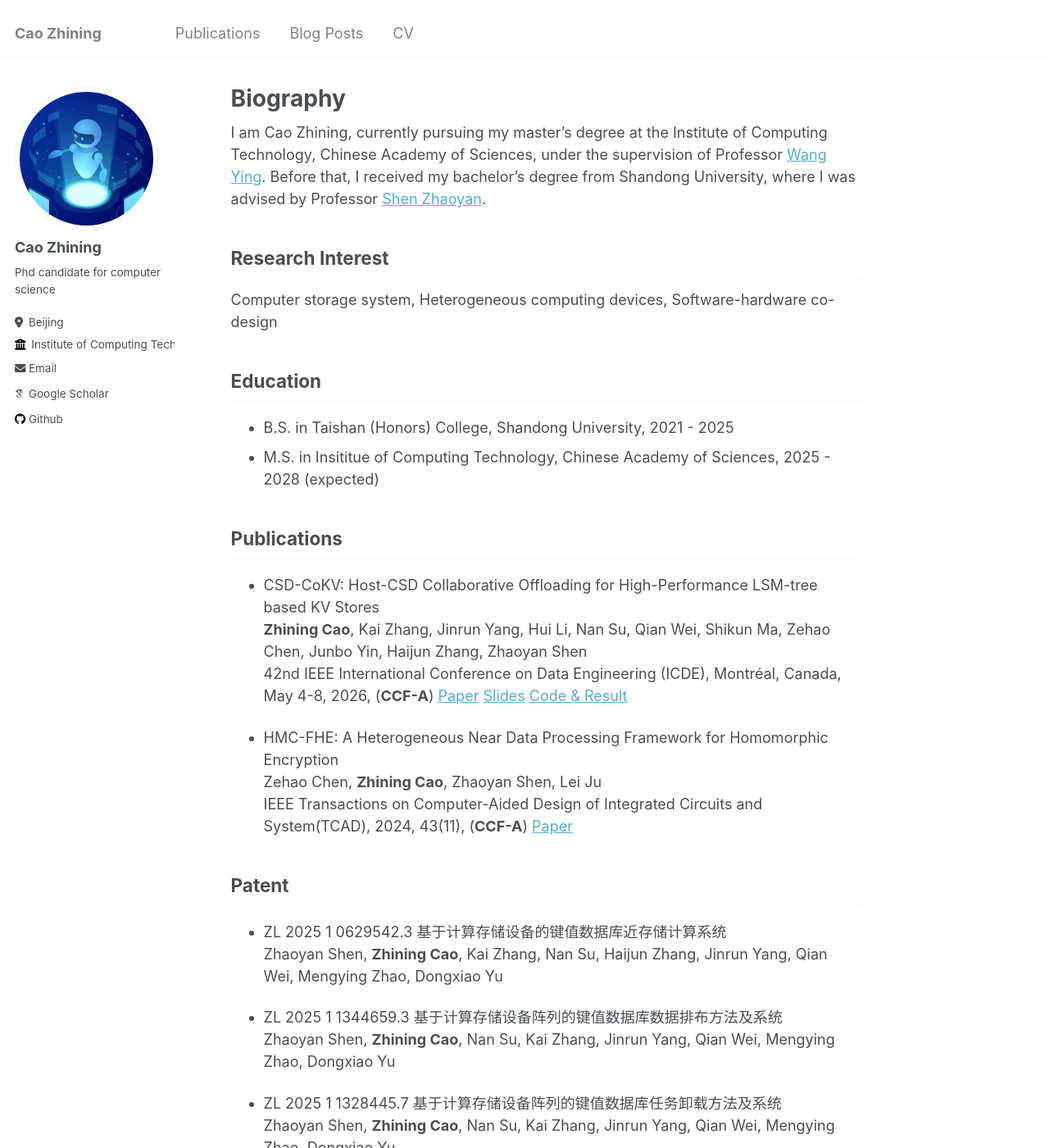
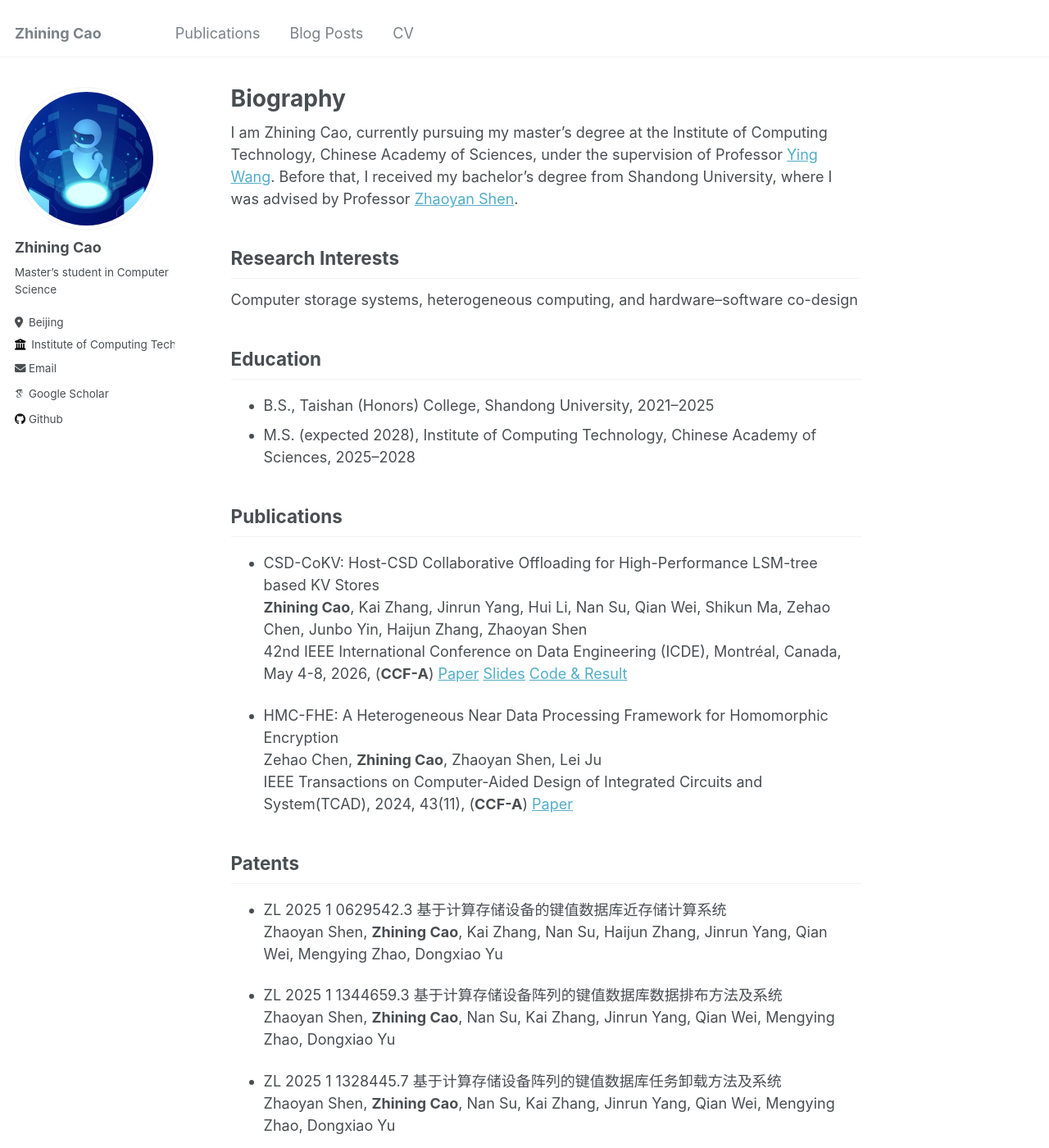
Before and after one commit to caozhining/caozhining.github.io, a Jekyll site: the page built from _pages/about.md, in a window 1280 px wide and 1400 px high. Shown: the whole window at 82% size. Built offline with Jekyll 4.4.1, drawn with Linux system fonts in a browser that asks for light colours; some web fonts are replaced; some of the changed text lies outside the part shown.

Commit message:
Polish profile wording and exclude template pages

```diff
--- a/_config.yml
+++ b/_config.yml
@@ -8,10 +8,10 @@
 
 # Basic Site Settings
 locale                   : "en-US"
-title                    : "Cao Zhining"
+title                    : "Zhining Cao"
 title_separator          : "-"
-name                     : &name "Cao Zhining"
-description              : &description "personal description"
+name                     : &name "Zhining Cao"
+description              : &description "Zhining Cao is a master's student at the Institute of Computing Technology, Chinese Academy of Sciences, with research interests in storage systems, heterogeneous computing, and hardware–software co-design."
 url                      : https://caozhining.github.io # the base hostname & protocol for your site e.g. "https://mmistakes.github.io"
 baseurl                  : "" # the subpath of your site, e.g. "/blog"
 repository               : "caozhining/caozhining.github.io"
@@ -22,9 +22,9 @@ repository               : "caozhining/caozhining.github.io"
 author:
   # Biographic information
   avatar           : "profile.png"
-  name             : "Cao Zhining"
+  name             : "Zhining Cao"
   pronouns         : # example: "she/her"
-  bio              : "Phd candidate for computer science"
+  bio              : "Master’s student in Computer Science"
   location         : "Beijing"
   employer         : "Institute of Computing Technology"
   uri              : # URL
@@ -148,6 +148,10 @@ include:
   - _pages
   - files
 exclude:
+  - _pages/non-menu-page.md
+  - _pages/markdown.md
+  - _pages/archive-layout-with-content.md
+  - _teaching/2014-spring-teaching-1.md
   - "*.sublime-project"
   - "*.sublime-workspace"
   - .asset-cache
--- a/_pages/about.md
+++ b/_pages/about.md
@@ -7,20 +7,20 @@ redirect_from:
   - /about.html
 ---
 
-I am Cao Zhining, currently pursuing my master’s degree at the Institute of Computing Technology, Chinese Academy of Sciences, under the supervision of Professor [Wang Ying](https://wangying-ict.github.io/). Before that, I received my bachelor’s degree from Shandong University, where I was advised by Professor [Shen Zhaoyan](https://zyshen00.github.io/).
+I am Zhining Cao, currently pursuing my master’s degree at the Institute of Computing Technology, Chinese Academy of Sciences, under the supervision of Professor [Ying Wang](https://wangying-ict.github.io/). Before that, I received my bachelor’s degree from Shandong University, where I was advised by Professor [Zhaoyan Shen](https://zyshen00.github.io/).
 
 <!-- I am Cao Zhining, a undergrade student from Shandong University, advised by Professor . I am also currently a visiting student at the Institute of Computing Technology, Chinese Academy of Sciences, advised by Professor . -->
 
 <!-- <font color="red"> Sincerely looking for PhD positions for fall 2025 admission! </font> -->
 
-Research Interest
+Research Interests
 ---------
-Computer storage system, Heterogeneous computing devices, Software-hardware co-design
+Computer storage systems, heterogeneous computing, and hardware–software co-design
 
 Education
 ---------
-* B.S. in Taishan (Honors) College, Shandong University, 2021 - 2025
-* M.S. in Insititue of Computing Technology, Chinese Academy of Sciences, 2025 - 2028 (expected)
+* B.S., Taishan (Honors) College, Shandong University, 2021–2025
+* M.S. (expected 2028), Institute of Computing Technology, Chinese Academy of Sciences, 2025–2028
 
 Publications
 ---------
@@ -32,7 +32,7 @@ Publications
   Zehao Chen, **Zhining Cao**, Zhaoyan Shen, Lei Ju<br>
   IEEE Transactions on Computer-Aided Design of Integrated Circuits and System(TCAD), 2024, 43(11), (**CCF-A**) [Paper](http://caozhining.github.io/files/HMC-FHE_A_Heterogeneous_Near_Data_Processing_Framework_for_Homomorphic_Encryption.pdf)<br>
 
-Patent
+Patents
 ---------
 * ZL 2025 1 0629542.3 基于计算存储设备的键值数据库近存储计算系统<br>
   Zhaoyan Shen, **Zhining Cao**, Kai Zhang, Nan Su, Haijun Zhang, Jinrun Yang, Qian Wei, Mengying Zhao, Dongxiao Yu<br>
```
Also changed, not shown: _pages/cv.md (+2 -2 lines).
